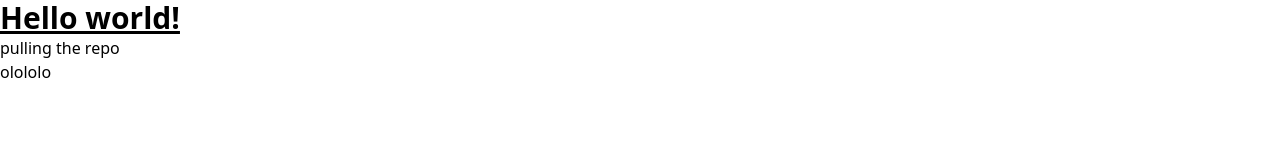
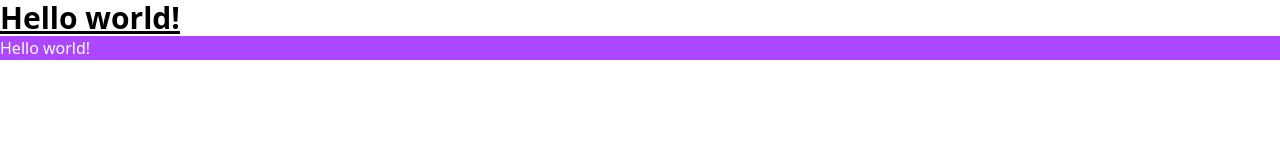
Before and after one commit to Khaffycodes/tutorial-tcss, a plain HTML site: page index.html in a window 1280 px wide. Drawn offline with nearby package versions, Linux system fonts and the light colour scheme.

Commit message:
worked with css

```diff
--- a/index.html
+++ b/index.html
@@ -7,13 +7,7 @@
   </head>
   <body>
     <h1 class="text-3xl font-bold underline">Hello world!</h1>
+    <h2 class="bg-purple-500 text-white">Hello world!</h2>
     <!-- Creating a repository -->
-    <p>pulling the repo</p>
-    <nav>
-
-
-
-
-    <p>olololo</p>
   </body>
 </html>
```
